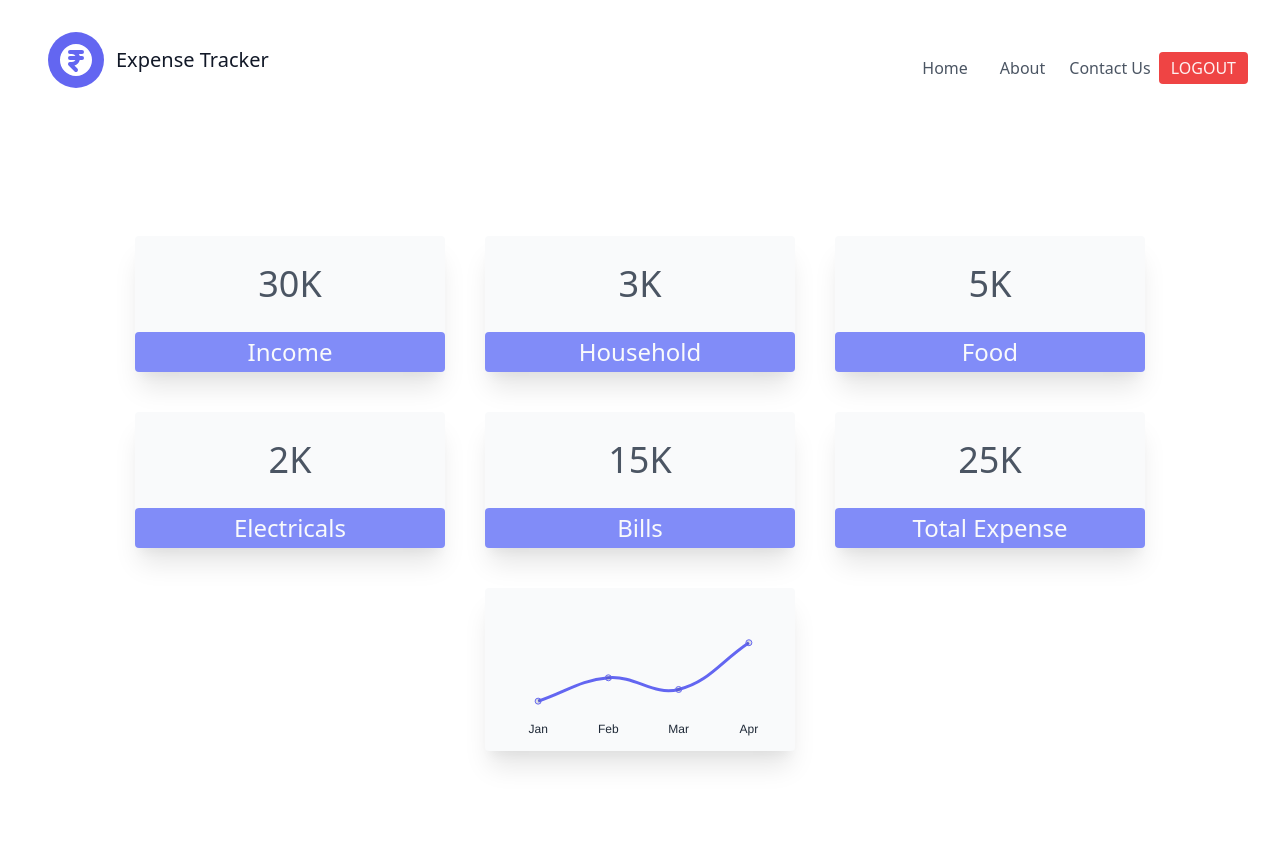
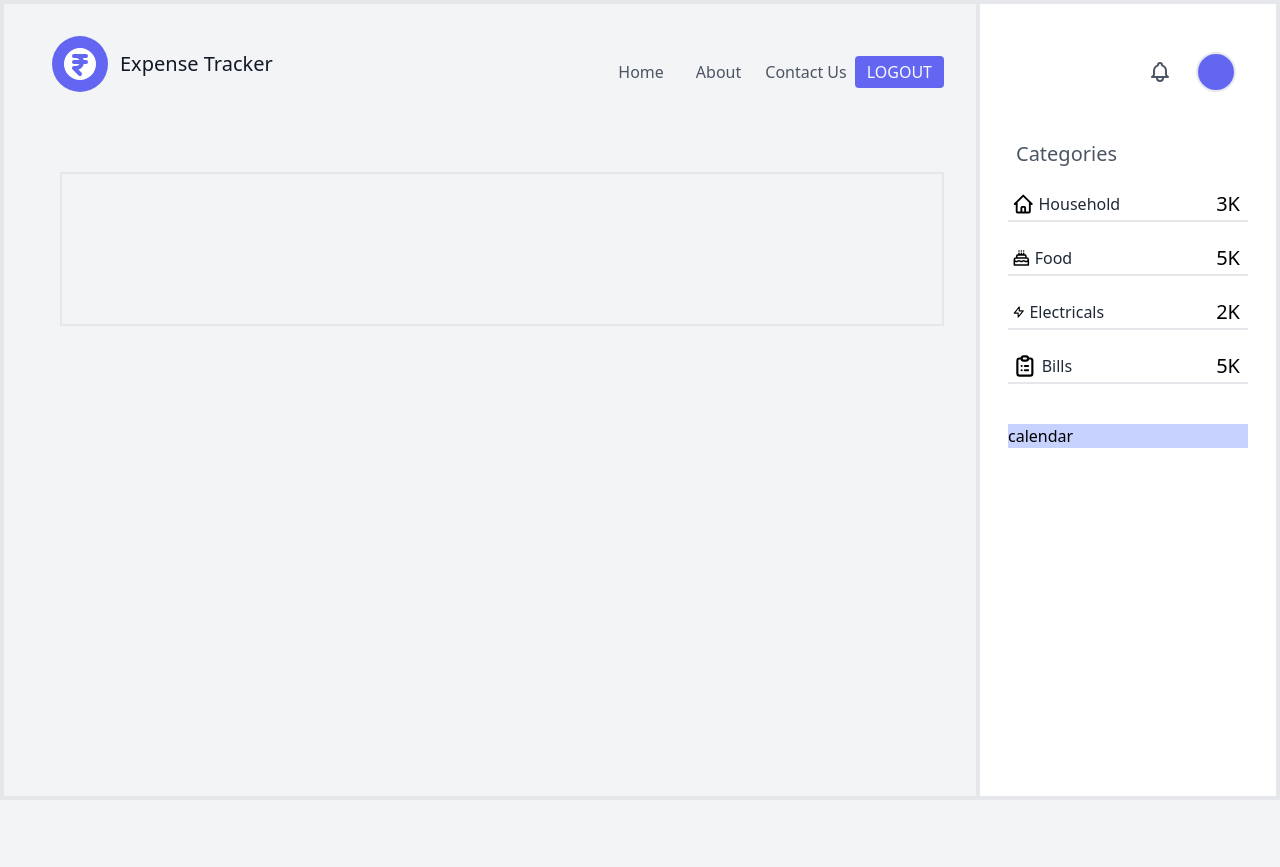
Before and after one commit to Yash-s-Code-Camp/expense-tracker, a PHP site: page /dashboard.php in a window 1280 px wide. After the commit the page ends 800 px from the top, so only its background shows below. Run offline with PHP 8.4, Linux system fonts and the light colour scheme; a user stored in the database is signed in; a map, chart or similar area stays blank; some libraries are stand-ins or nearby versions.

Commit message:
dashboard

```diff
--- a/src/dashboard.php
+++ b/src/dashboard.php
@@ -1,17 +1,67 @@
 <?php
-include "./layouts/top.php";
-if (!isset($_SESSION['email'])) {
-    header("location:login.php");
-}
-
-
-
+    // include "./layouts/top.php";
+    session_start();
+    if (!isset($_SESSION['email']))
+    {
+        header("location:login.php");
+    }
 ?>
 
-<div class="container px-5 py-24 mx-auto">
+<div class="h-full w-full border-2 flex">
+    <div class="border-2 w-full bg-gray-100">
+        <div>
+            <?php include "./layouts/top.php"; ?>
+        </div>
+        <div class="border-2 mt-12 ml-14 mr-8 w-auto h-auto">
+            <canvas id="chart" class="chartjs" width="undefined" height="undefined"></canvas>
+        </div>
+    </div>
+    <div class="border-2 w-auto flex flex-col justify-start items-center">
+        <div class="ml-36 mx-10 w-30 h-10 mt-12 flex justify-between">
+            <svg class="w-6 h-6 text-gray-600 mt-2 mx-6 cursor-pointer" fill="none" stroke="currentColor" viewBox="0 0 24 24" xmlns="http://www.w3.org/2000/svg">
+                <path stroke-linecap="round" stroke-linejoin="round" stroke-width="2" d="M15 17h5l-1.405-1.405A2.032 2.032 0 0118 14.158V11a6.002 6.002 0 00-4-5.659V5a2 2 0 10-4 0v.341C7.67 6.165 6 8.388 6 11v3.159c0 .538-.214 1.055-.595 1.436L4 17h5m6 0v1a3 3 0 11-6 0v-1m6 0H9"></path>
+            </svg>
+            <div class="border-2 w-10 h-10 rounded-3xl bg-indigo-500 cursor-pointer"></div>
+        </div>
+
+        <div class="mt-12 mx-6 w-60 h-auto">
+            <label for="categories" class="text-gray-600 text-xl pl-2">Categories</label>
+            <div class="mt-5 h-auto w-auto flex justify-center pl-1 pr-2 border-b-2">
+                <svg class="w-8 h-8" fill="none" stroke="currentColor" viewBox="0 0 24 24" xmlns="http://www.w3.org/2000/svg">
+                    <path stroke-linecap="round" stroke-linejoin="round" stroke-width="2" d="M3 12l2-2m0 0l7-7 7 7M5 10v10a1 1 0 001 1h3m10-11l2 2m-2-2v10a1 1 0 01-1 1h-3m-6 0a1 1 0 001-1v-4a1 1 0 011-1h2a1 1 0 011 1v4a1 1 0 001 1m-6 0h6"></path>
+                </svg>
+                <label for="household" class="text-gray-800 text-md ml-1 pt-1">Household</label>
+                <h5 class="pt-0.5 text-xl ml-24">3K</h5>
+            </div>
+
+            <div class="mt-5 pr-2 pl-1 h-auto w-auto flex border-b-2">
+                <svg class="w-8 h-8" fill="none" stroke="currentColor" viewBox="0 0 24 24" xmlns="http://www.w3.org/2000/svg">
+                    <path stroke-linecap="round" stroke-linejoin="round" stroke-width="2" d="M21 15.546c-.523 0-1.046.151-1.5.454a2.704 2.704 0 01-3 0 2.704 2.704 0 00-3 0 2.704 2.704 0 01-3 0 2.704 2.704 0 00-3 0 2.704 2.704 0 01-3 0 2.701 2.701 0 00-1.5-.454M9 6v2m3-2v2m3-2v2M9 3h.01M12 3h.01M15 3h.01M21 21v-7a2 2 0 00-2-2H5a2 2 0 00-2 2v7h18zm-3-9v-2a2 2 0 00-2-2H8a2 2 0 00-2 2v2h12z"></path>
+                </svg>
+                <label for="Food" class="text-gray-800 text-md pt-1 ml-1">Food</label>
+                <h5 class="pt-0.5 text-xl ml-36">5K</h5>
+            </div>
+            <div class="mt-5 h-auto w-auto flex pl-1 pr-2 border-b-2">
+                <svg class="w-8 h-8" fill="none" stroke="currentColor" viewBox="0 0 24 24" xmlns="http://www.w3.org/2000/svg">
+                    <path stroke-linecap="round" stroke-linejoin="round" stroke-width="2" d="M13 10V3L4 14h7v7l9-11h-7z"></path>
+                </svg>
+                <label for="electricals" class="text-gray-800 text-md ml-1 pt-1">Electricals</label>
+                <h5 class="pt-0.5 text-xl ml-28">2K</h5>
+            </div>
+            <div class="mt-5 pr-2 pl-1 h-auto w-auto flex border-b-2">
+                <svg class="w-8 h-8" fill="none" stroke="currentColor" viewBox="0 0 24 24" xmlns="http://www.w3.org/2000/svg">
+                    <path stroke-linecap="round" stroke-linejoin="round" stroke-width="2" d="M9 5H7a2 2 0 00-2 2v12a2 2 0 002 2h10a2 2 0 002-2V7a2 2 0 00-2-2h-2M9 5a2 2 0 002 2h2a2 2 0 002-2M9 5a2 2 0 012-2h2a2 2 0 012 2m-3 7h3m-3 4h3m-6-4h.01M9 16h.01"></path>
+                </svg>
+                    <label for="bills" class="text-gray-800 text-md pt-1 ml-1">Bills</label>
+                <h5 class="pt-0.5 text-xl ml-36">5K</h5>
+            </div>
+        </div>
+        <div class="mt-10 w-60 h-auto bg-indigo-200">calendar</div>
+    </div>
+</div>
+<!-- <div class="container px-5 py-24 mx-auto">
     <div class="flex flex-wrap text-center justify-center m-auto">
-
-        <div class="sm:w-1/2 xl:w-1/4 md:w-1/3 m-5  w-full bg-gray-50 rounded shadow-xl text-center">
+        <div class="sm:w-1/2 xl:w-1/4 md:w-1/3 m-5  w-full bg-gray-100 rounded shadow-xl text-center">
             <div class="flex flex-col items-center w-fullp-2">
                 <div class="flex-1 text-center md:text-center text-gray-600 p-5">
                     <h3 class="text-4xl py-2">30K</h3>
@@ -78,9 +128,9 @@
             </div>
         </div>
     </div>
-</div>
+</div>-->
 
-<script>
+<!-- <script>
     new Chart(document.getElementById("chart"), {
         "type": "bar",
         "data": {
@@ -128,4 +178,4 @@
 
         }
     });
-</script>
+</script> -->
--- a/src/layouts/top.php
+++ b/src/layouts/top.php
@@ -1,4 +1,5 @@
-<?php session_start(); ?>
+<?php
+// session_start(); ?>
 <!DOCTYPE html>
 <html lang="en">
 
@@ -44,7 +45,7 @@
           <?php
             if (isset($_SESSION['email'])) {
           ?>
-          <a href="./logout.php?logout=true" class="flex flex-col text-center bg-red-500 text-red-50 border-0 py-1 px-3 focus:outline-none hover:animate-pulse hover:text-indigo-50 rounded text-base mt-4 md:mt-0 uppercase">Logout</a>
+          <a href="./logout.php?logout=true" class="flex flex-col text-center bg-indigo-500 text-gray-50 border-0 py-1 px-3 focus:outline-none hover:animate-pulse hover:text-indigo-50 rounded text-base mt-4 md:mt-0 uppercase">Logout</a>
           <?php
             }
             else{
--- a/src/style.css
+++ b/src/style.css
@@ -1,4 +1,4 @@
-/*! tailwindcss v2.1.1 | MIT License | https://tailwindcss.com *//*! modern-normalize v1.0.0 | MIT License | https://github.com/sindresorhus/modern-normalize */
+/*! tailwindcss v2.1.2 | MIT License | https://tailwindcss.com *//*! modern-normalize v1.1.0 | MIT License | https://github.com/sindresorhus/modern-normalize */
 
 /*
 Document
@@ -10,8 +10,8 @@
 */
 
 *,
-*::before,
-*::after {
+::before,
+::after {
 	box-sizing: border-box;
 }
 
@@ -19,7 +19,7 @@
 Use a more readable tab size (opinionated).
 */
 
-:root {
+html {
 	-moz-tab-size: 4;
 	-o-tab-size: 4;
 	   tab-size: 4;
@@ -608,17 +608,19 @@
 .right-4 {
 	right: 1rem;
 }
-.m-10 {
-	margin: 2.5rem;
-}
-.m-8 {
-	margin: 2rem;
+.m-auto {
+	margin: auto;
 }
 .m-5 {
 	margin: 1.25rem;
 }
-.m-auto {
-	margin: auto;
+.mx-10 {
+	margin-left: 2.5rem;
+	margin-right: 2.5rem;
+}
+.mx-6 {
+	margin-left: 1.5rem;
+	margin-right: 1.5rem;
 }
 .mx-auto {
 	margin-left: auto;
@@ -636,17 +638,53 @@
 .mt-4 {
 	margin-top: 1rem;
 }
-.mt-3 {
-	margin-top: 0.75rem;
+.mt-12 {
+	margin-top: 3rem;
+}
+.ml-14 {
+	margin-left: 3.5rem;
+}
+.mr-8 {
+	margin-right: 2rem;
+}
+.ml-36 {
+	margin-left: 9rem;
 }
 .mt-2 {
 	margin-top: 0.5rem;
+}
+.mt-5 {
+	margin-top: 1.25rem;
+}
+.ml-2 {
+	margin-left: 0.5rem;
+}
+.ml-24 {
+	margin-left: 6rem;
+}
+.ml-4 {
+	margin-left: 1rem;
+}
+.mt-3 {
+	margin-top: 0.75rem;
 }
 .ml-3 {
 	margin-left: 0.75rem;
 }
 .mb-0 {
 	margin-bottom: 0px;
+}
+.ml-5 {
+	margin-left: 1.25rem;
+}
+.ml-1 {
+	margin-left: 0.25rem;
+}
+.ml-32 {
+	margin-left: 8rem;
+}
+.ml-28 {
+	margin-left: 7rem;
 }
 .flex {
 	display: flex;
@@ -660,6 +698,21 @@
 .hidden {
 	display: none;
 }
+.h-full {
+	height: 100%;
+}
+.h-auto {
+	height: auto;
+}
+.h-10 {
+	height: 2.5rem;
+}
+.h-6 {
+	height: 1.5rem;
+}
+.h-8 {
+	height: 2rem;
+}
 .h-5 {
 	height: 1.25rem;
 }
@@ -672,8 +725,32 @@
 .h-12 {
 	height: 3rem;
 }
+.h-3 {
+	height: 0.75rem;
+}
+.h-3\/5 {
+	height: 60%;
+}
 .w-full {
 	width: 100%;
+}
+.w-auto {
+	width: auto;
+}
+.w-6 {
+	width: 1.5rem;
+}
+.w-10 {
+	width: 2.5rem;
+}
+.w-60 {
+	width: 15rem;
+}
+.w-8 {
+	width: 2rem;
+}
+.w-40 {
+	width: 10rem;
 }
 .w-5 {
 	width: 1.25rem;
@@ -702,11 +779,11 @@
 		opacity: .5;
 	}
 }
+.cursor-pointer {
+	cursor: pointer;
+}
 .flex-col {
 	flex-direction: column;
-}
-.flex-row {
-	flex-direction: row;
 }
 .flex-wrap {
 	flex-wrap: wrap;
@@ -719,6 +796,9 @@
 }
 .justify-start {
 	justify-content: flex-start;
+}
+.justify-between {
+	justify-content: space-between;
 }
 .space-y-4 > :not([hidden]) ~ :not([hidden]) {
 	--tw-space-y-reverse: 0;
@@ -735,16 +815,14 @@
 	margin-right: calc(1.25rem * var(--tw-space-x-reverse));
 	margin-left: calc(1.25rem * calc(1 - var(--tw-space-x-reverse)));
 }
-.space-y-5 > :not([hidden]) ~ :not([hidden]) {
-	--tw-space-y-reverse: 0;
-	margin-top: calc(1.25rem * calc(1 - var(--tw-space-y-reverse)));
-	margin-bottom: calc(1.25rem * var(--tw-space-y-reverse));
-}
 .rounded-lg {
 	border-radius: 0.5rem;
 }
 .rounded {
 	border-radius: 0.25rem;
+}
+.rounded-3xl {
+	border-radius: 1.5rem;
 }
 .rounded-full {
 	border-radius: 9999px;
@@ -754,6 +832,9 @@
 }
 .border-0 {
 	border-width: 0px;
+}
+.border-2 {
+	border-width: 2px;
 }
 .border-b-2 {
 	border-bottom-width: 2px;
@@ -790,17 +871,17 @@
 	--tw-bg-opacity: 1;
 	background-color: rgba(254, 226, 226, var(--tw-bg-opacity));
 }
-.bg-gray-50 {
+.bg-indigo-200 {
 	--tw-bg-opacity: 1;
-	background-color: rgba(249, 250, 251, var(--tw-bg-opacity));
+	background-color: rgba(199, 210, 254, var(--tw-bg-opacity));
 }
 .bg-indigo-400 {
 	--tw-bg-opacity: 1;
 	background-color: rgba(129, 140, 248, var(--tw-bg-opacity));
 }
-.bg-red-500 {
+.bg-gray-50 {
 	--tw-bg-opacity: 1;
-	background-color: rgba(239, 68, 68, var(--tw-bg-opacity));
+	background-color: rgba(249, 250, 251, var(--tw-bg-opacity));
 }
 .object-cover {
 	-o-object-fit: cover;
@@ -818,9 +899,6 @@
 }
 .p-2 {
 	padding: 0.5rem;
-}
-.p-1 {
-	padding: 0.25rem;
 }
 .px-24 {
 	padding-left: 6rem;
@@ -874,6 +952,33 @@
 	padding-left: 0.5rem;
 	padding-right: 0.5rem;
 }
+.pl-2 {
+	padding-left: 0.5rem;
+}
+.pl-1 {
+	padding-left: 0.25rem;
+}
+.pr-2 {
+	padding-right: 0.5rem;
+}
+.pt-1 {
+	padding-top: 0.25rem;
+}
+.pt-0\.5 {
+	padding-top: 0.125rem;
+}
+.pl-24 {
+	padding-left: 6rem;
+}
+.pt-0 {
+	padding-top: 0px;
+}
+.pl-32 {
+	padding-left: 8rem;
+}
+.pl-36 {
+	padding-left: 9rem;
+}
 .pl-4 {
 	padding-left: 1rem;
 }
@@ -895,6 +1000,10 @@
 	font-size: 1rem;
 	line-height: 1.5rem;
 }
+.text-xl {
+	font-size: 1.25rem;
+	line-height: 1.75rem;
+}
 .text-4xl {
 	font-size: 2.25rem;
 	line-height: 2.5rem;
@@ -910,10 +1019,6 @@
 .text-xs {
 	font-size: 0.75rem;
 	line-height: 1rem;
-}
-.text-xl {
-	font-size: 1.25rem;
-	line-height: 1.75rem;
 }
 .font-medium {
 	font-weight: 500;
@@ -963,13 +1068,13 @@
 	--tw-text-opacity: 1;
 	color: rgba(185, 28, 28, var(--tw-text-opacity));
 }
+.text-gray-800 {
+	--tw-text-opacity: 1;
+	color: rgba(31, 41, 55, var(--tw-text-opacity));
+}
 .text-gray-50 {
 	--tw-text-opacity: 1;
 	color: rgba(249, 250, 251, var(--tw-text-opacity));
-}
-.text-gray-800 {
-	--tw-text-opacity: 1;
-	color: rgba(31, 41, 55, var(--tw-text-opacity));
 }
 .text-indigo-50 {
 	--tw-text-opacity: 1;
@@ -982,10 +1087,6 @@
 .text-indigo-500 {
 	--tw-text-opacity: 1;
 	color: rgba(99, 102, 241, var(--tw-text-opacity));
-}
-.text-red-50 {
-	--tw-text-opacity: 1;
-	color: rgba(254, 242, 242, var(--tw-text-opacity));
 }
 .underline {
 	text-decoration: underline;
@@ -1056,10 +1157,6 @@
 		margin-top: 0px;
 	}
 
-	.sm\:w-1\/3 {
-		width: 33.333333%;
-	}
-
 	.sm\:w-1\/2 {
 		width: 50%;
 	}
@@ -1074,11 +1171,6 @@
 
 	.sm\:text-left {
 		text-align: left;
-	}
-
-	.sm\:text-4xl {
-		font-size: 2.25rem;
-		line-height: 2.5rem;
 	}
 }
 @media (min-width: 768px) {
@@ -1107,10 +1199,6 @@
 		width: 33.333333%;
 	}
 
-	.md\:w-1\/2 {
-		width: 50%;
-	}
-
 	.md\:flex-row {
 		flex-direction: row;
 	}
@@ -1136,10 +1224,6 @@
 }
 @media (min-width: 1280px) {
 
-	.xl\:w-1\/5 {
-		width: 20%;
-	}
-
 	.xl\:w-1\/4 {
 		width: 25%;
 	}
```
